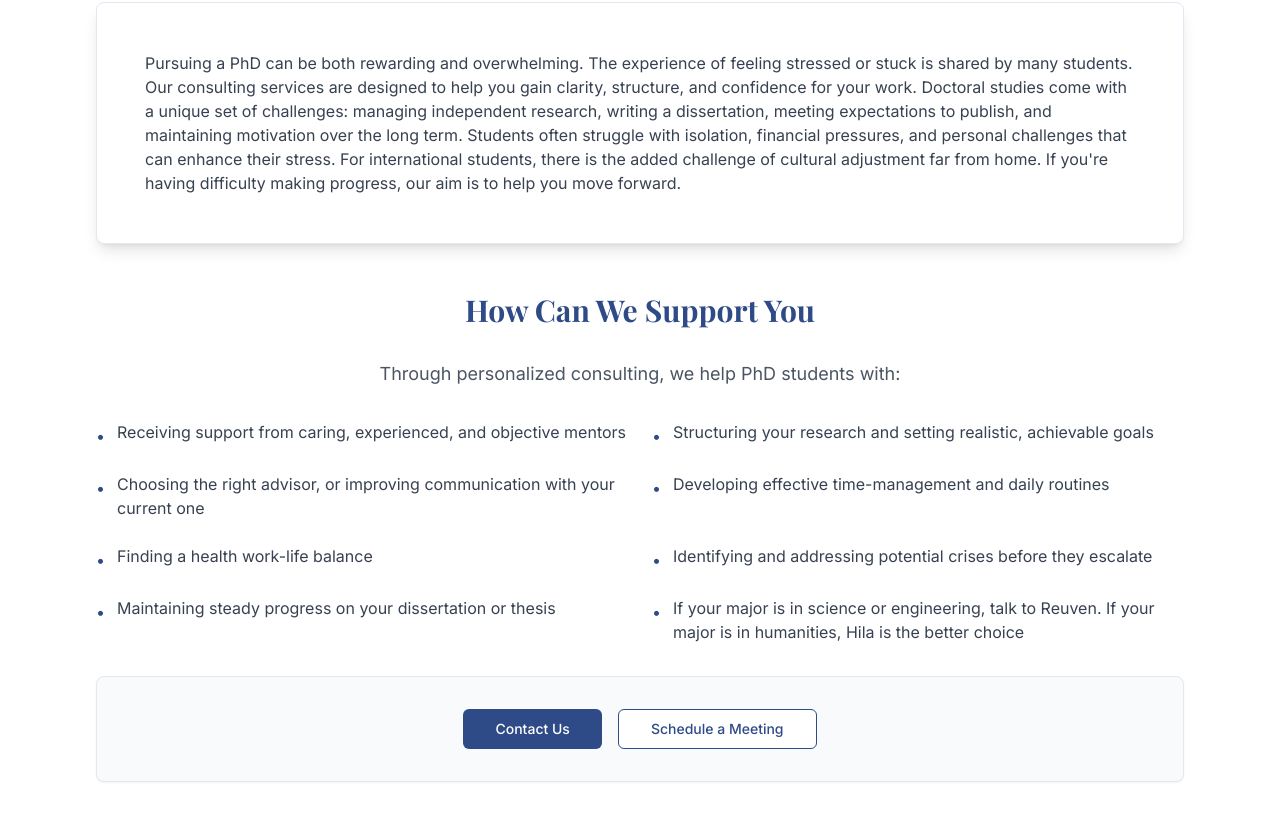
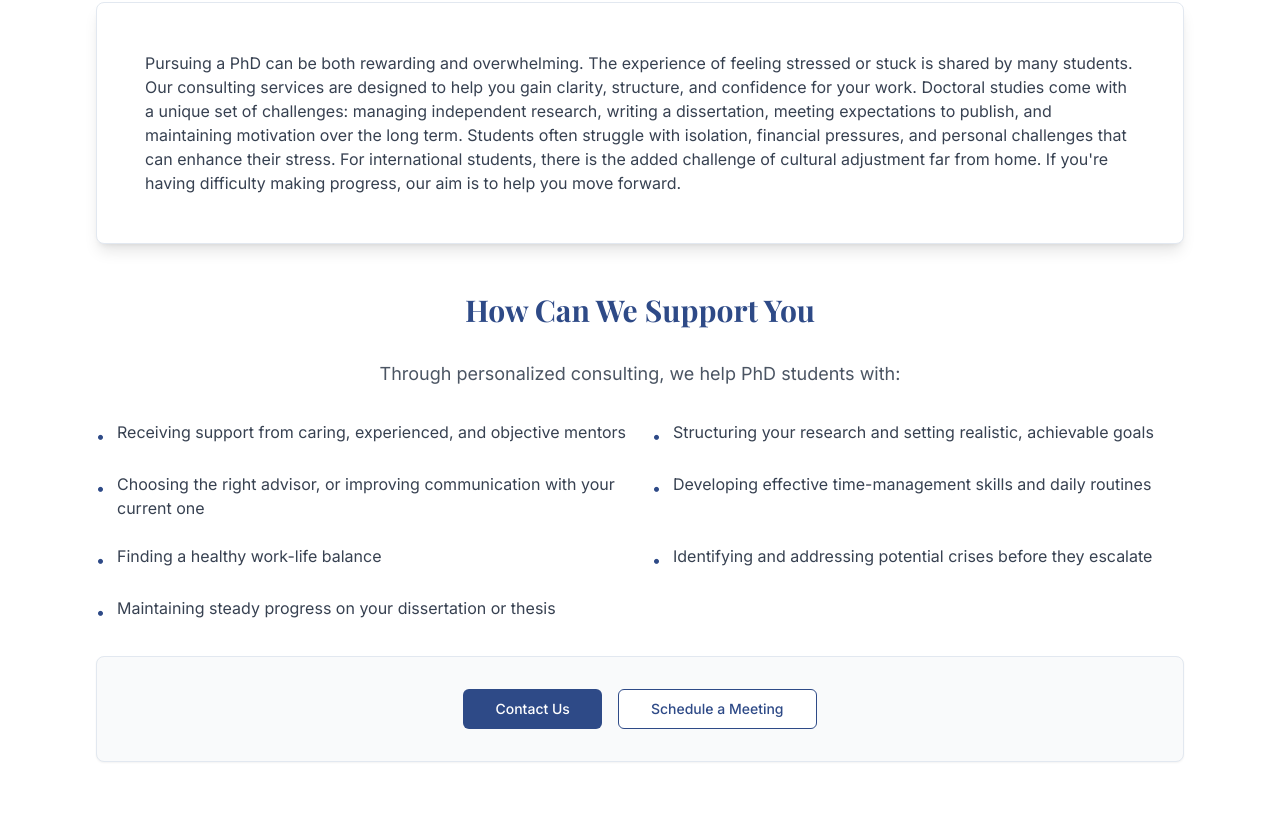
Before and after one commit to ReuvenKatz/pathway-nexus-gateway1, a React (Vite) app: page /services in a window 1280 px wide. Shown: the part 383-1204 px from the top of the page. Built offline with nearby package versions, Linux system fonts and the light colour scheme; a web font is replaced by a local one.

Commit message:
Update Services page content
Updated the "How can we support you" section on the Services page by replacing the existing list of support points with a revised list.

```diff
--- a/src/pages/Services.tsx
+++ b/src/pages/Services.tsx
@@ -10,11 +10,10 @@ const Services = () => {
     "Receiving support from caring, experienced, and objective mentors",
     "Structuring your research and setting realistic, achievable goals",
     "Choosing the right advisor, or improving communication with your current one",
-    "Developing effective time-management and daily routines",
-    "Finding a health work-life balance",
+    "Developing effective time-management skills and daily routines",
+    "Finding a healthy work-life balance",
     "Identifying and addressing potential crises before they escalate",
-    "Maintaining steady progress on your dissertation or thesis",
-    "If your major is in science or engineering, talk to Reuven. If your major is in humanities, Hila is the better choice"
+    "Maintaining steady progress on your dissertation or thesis"
   ];
 
   return (
```
